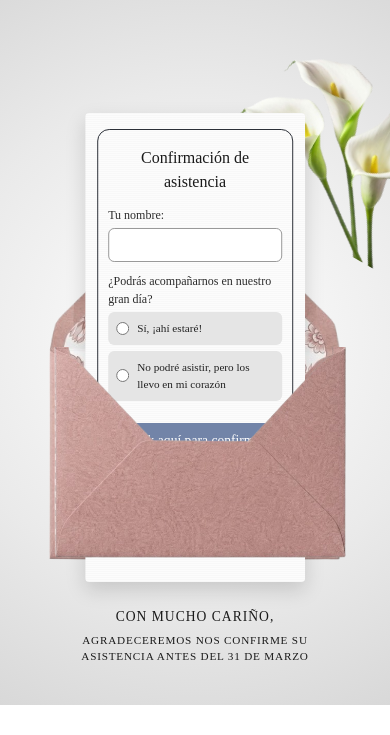
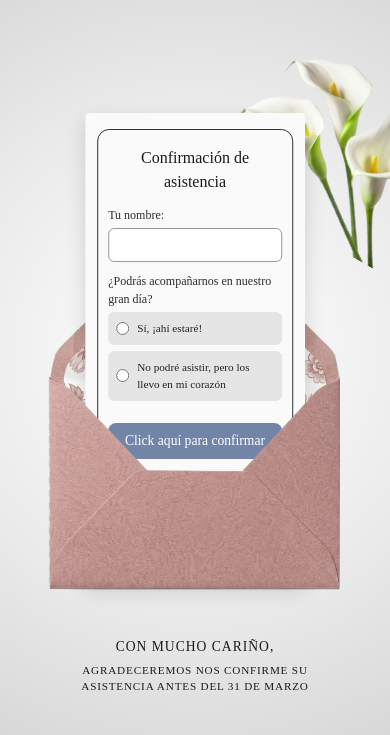
Before and after one commit to Leo1827/boda-invitation-alex-daniela, a Next.js app: page /invitation in a window 390 px wide. Shown: the part 2746-3481 px from the top of the page. Before the commit the page ends 3451 px from the top, so only its background shows below. Built offline with nearby package versions, Linux system fonts and the light colour scheme; a web font is replaced by a local one.

Commit message:
update: width the cards in invitation

```diff
--- a/components/ConfirmarAsistencia/ConfirmarAsistencia.module.css
+++ b/components/ConfirmarAsistencia/ConfirmarAsistencia.module.css
@@ -42,7 +42,7 @@
 
 /* Imagen Trasera del Sobre (Establece el tamaño físico del sándwich) */
 .envelopeBackImg {
-  margin-top: 20px;
+  margin-top: 50px;
   width: 100%;
   height: auto;
   display: block;
@@ -215,7 +215,7 @@
 @media (max-width: 380px) {
     .cardContainer{
         height: 100%;
-        width: 68%;
+        width: 65%;
     }
 
     .envelopeWrapper{
@@ -235,3 +235,9 @@
         margin-bottom: 0px;
     }
 }
+
+@media (max-width: 420px) {
+    .envelopeFront{
+        left: 32px;
+    }
+}
```
